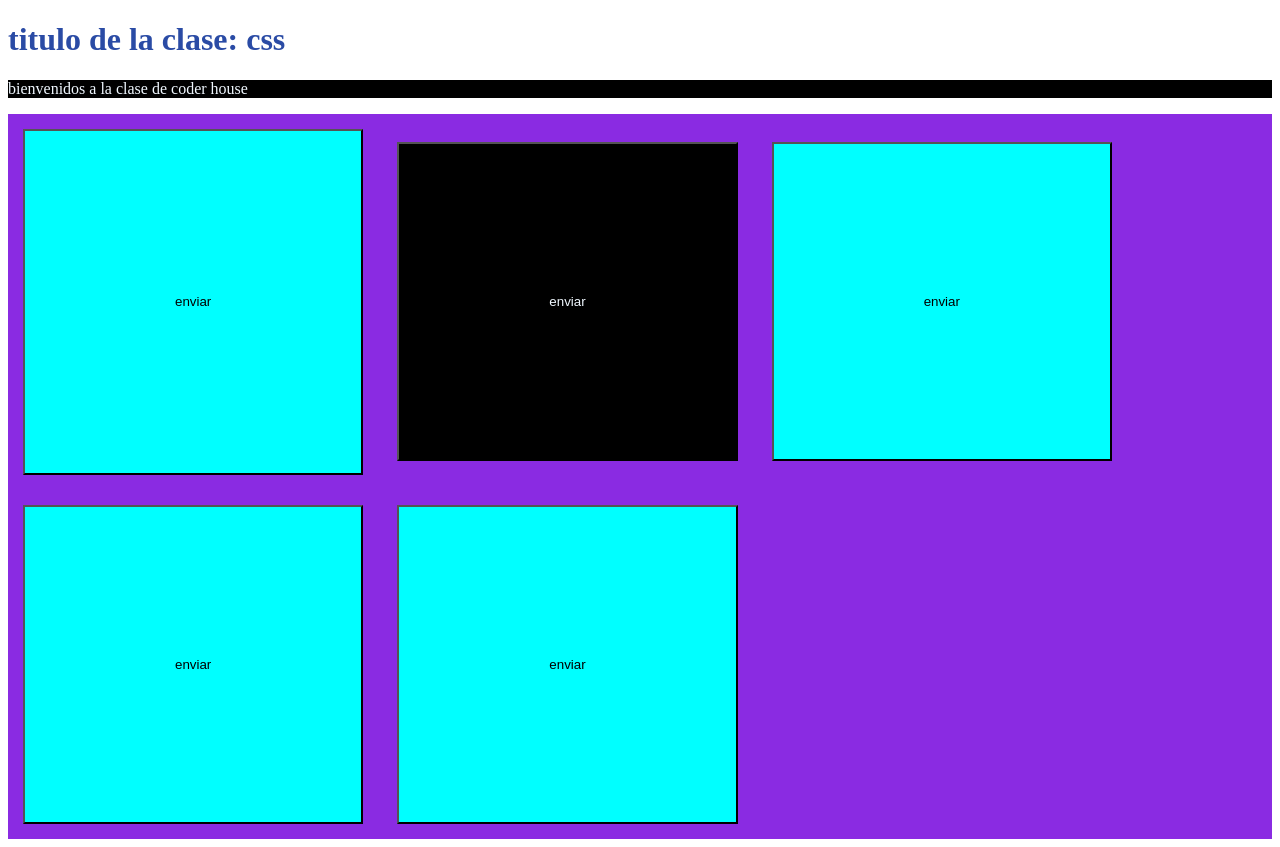
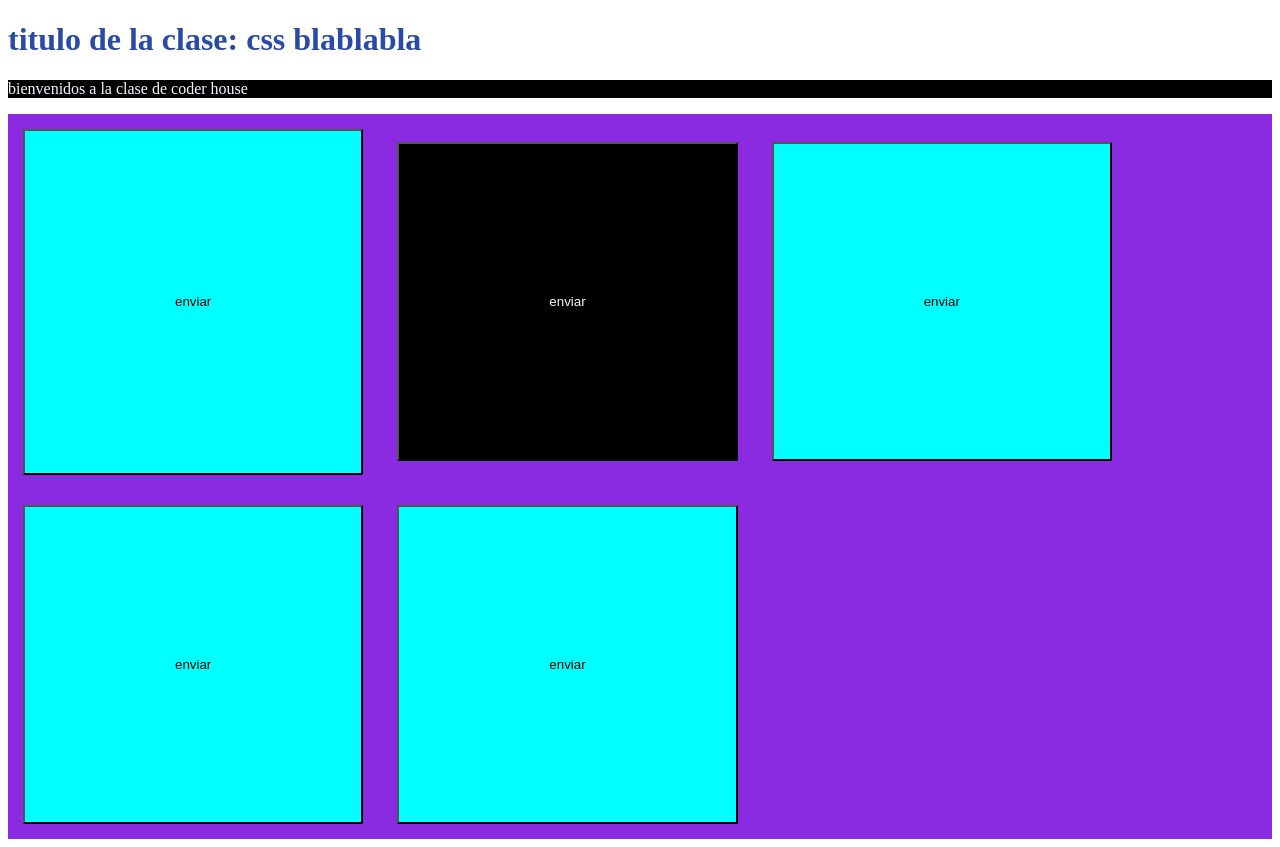
Before and after one commit to javierzlafe/CM-73330, a plain HTML site: page clase2/index.html in a window 1280 px wide. Drawn offline with Linux system fonts and the light colour scheme.

Commit message:
first commit

```diff
--- a/clase2/index.html
+++ b/clase2/index.html
@@ -11,7 +11,7 @@
 
     <header>
 
-        <h1 id="titulo">titulo de la clase: css</h1>
+        <h1 id="titulo">titulo de la clase: css blablabla</h1>
         <p class="texto">bienvenidos a la clase de coder house</p>
 
         <div class="container">
```
